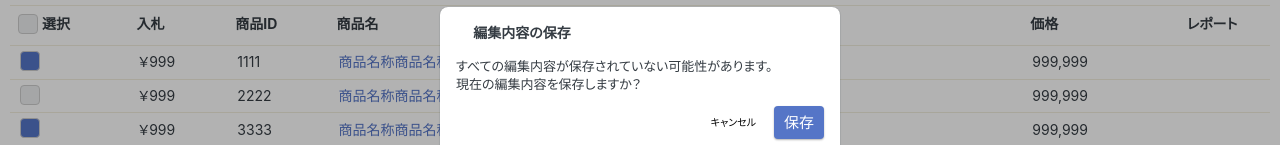
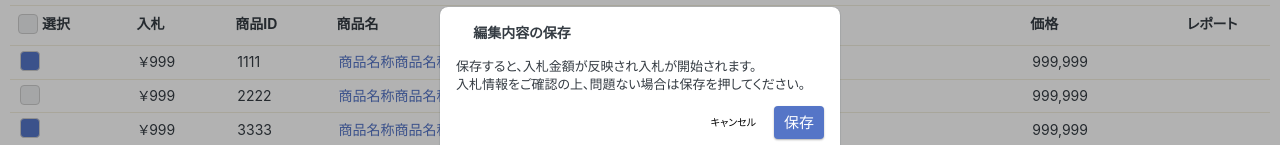
Before and after one commit to takataroushinchi/s4c, a Vue app: page /campaign-detail in a window 1280 px wide. Both pictures are taken after a click on the button "このページ内のチェック商品 250 件を一括入札". Shown: the part 319-464 px from the top of the page. Built offline with nearby package versions, Linux system fonts and the light colour scheme; some icons are missing.

Commit message:
保存前の注意ダイアログ文言変更

```diff
--- a/src/views/CampaignDetail.vue
+++ b/src/views/CampaignDetail.vue
@@ -15,8 +15,8 @@
           編集内容の保存
         </DialogTitle>
         <DialogDescription class="headlessui-Dialog__description">
-          すべての編集内容が保存されていない可能性があります。<br>
-          現在の編集内容を保存しますか？
+          保存すると、入札金額が反映され入札が開始されます。<br>
+          入札情報をご確認の上、問題ない場合は保存を押してください。
         </DialogDescription>
 
         <div class="u-FlexBox u-FlexBox--middle u-FlexBox--right">
```
